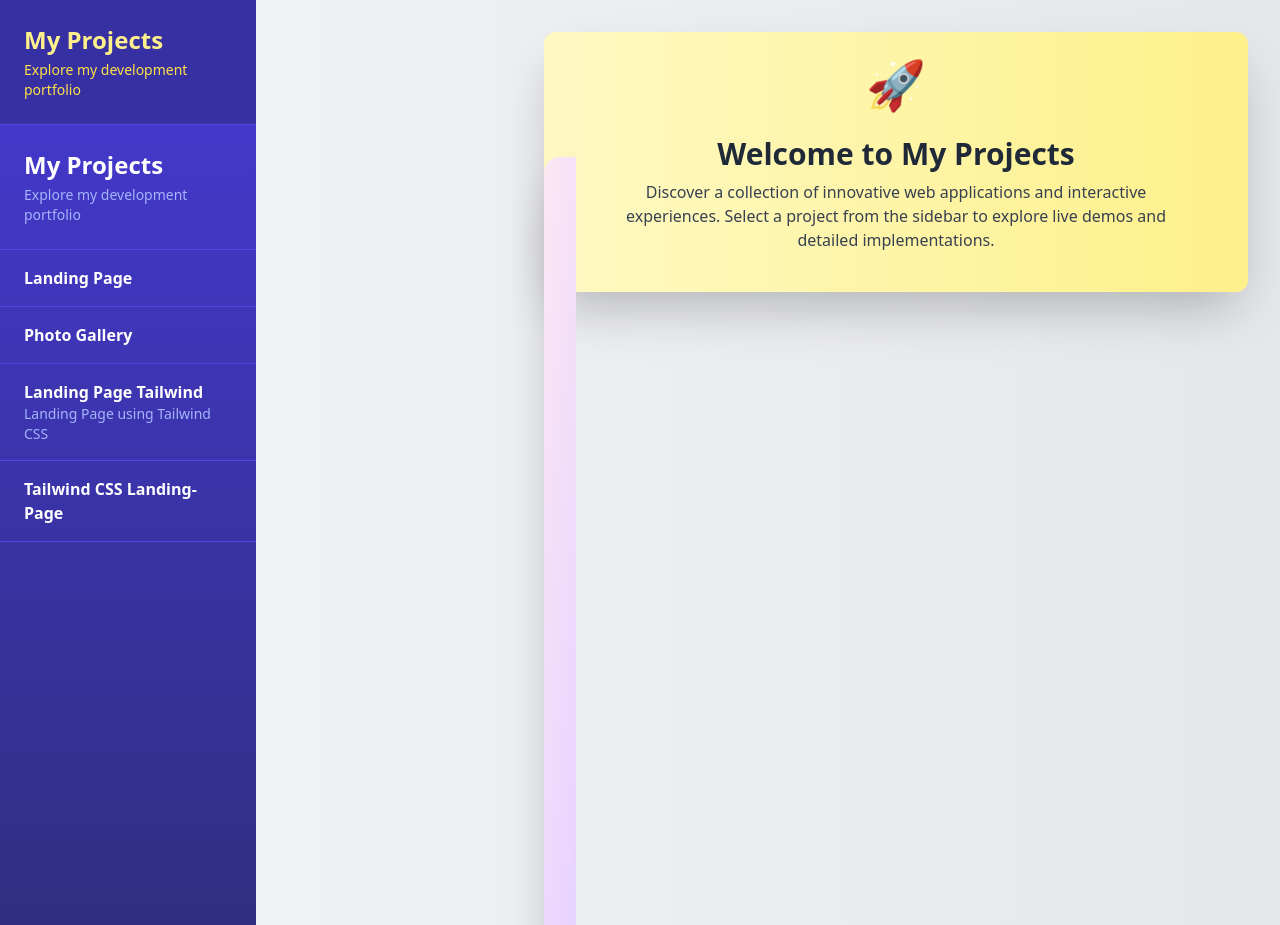
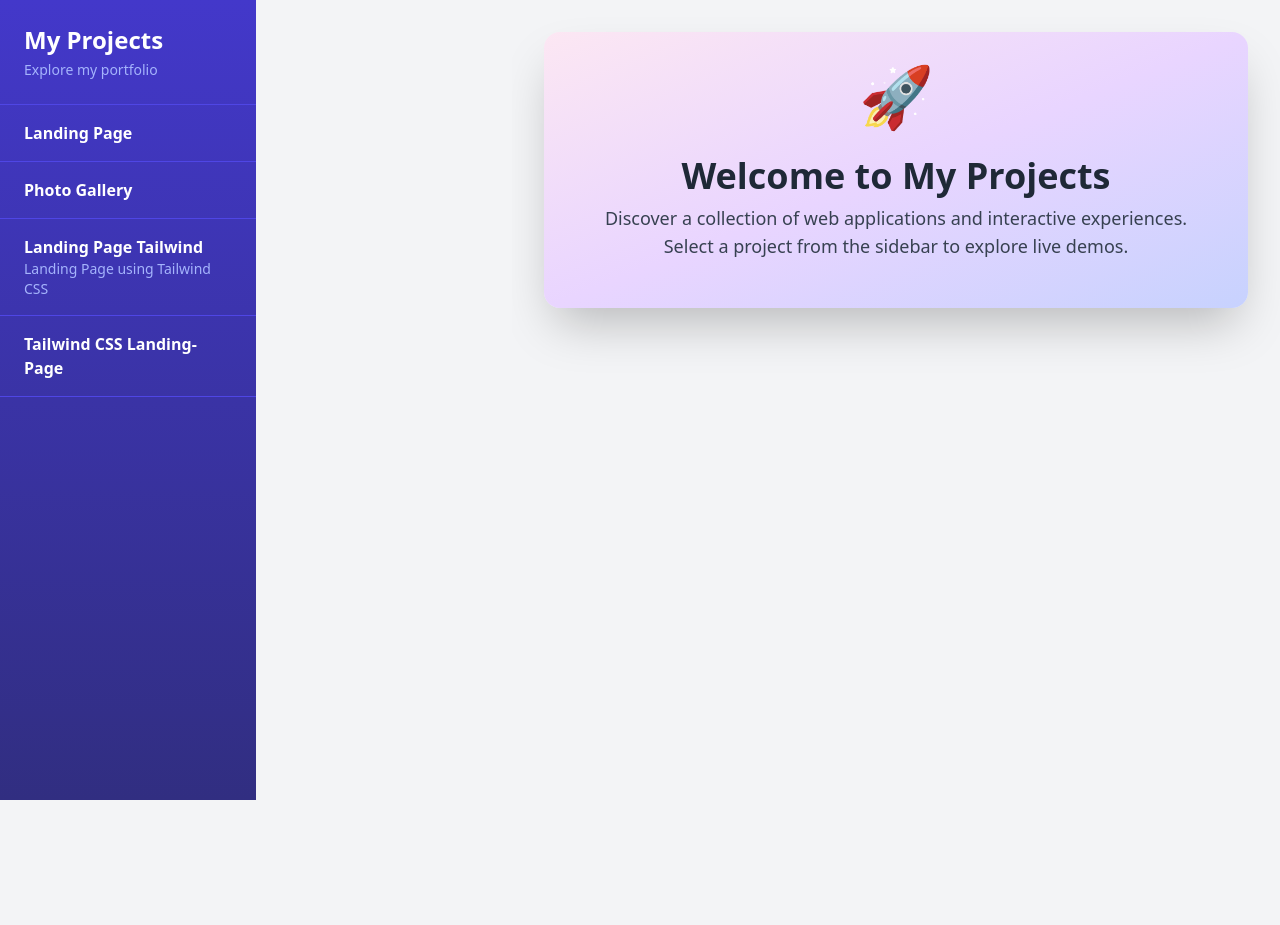
Before and after one commit to samrudhitibile27/projects, a plain HTML site: page index.html in a window 1280 px wide. After the commit the page ends 800 px from the top, so only its background shows below. Drawn offline with nearby package versions, Linux system fonts and the light colour scheme.

Commit message:
Update index.html

```diff
--- a/index.html
+++ b/index.html
@@ -5,47 +5,8 @@
   <meta name="viewport" content="width=device-width, initial-scale=1.0" />
   <title>Project Dashboard</title>
   <script src="https://cdn.tailwindcss.com"></script>
-</head>
-<body class="bg-gradient-to-r from-gray-100 to-gray-200 text-gray-800">
-
-  <!-- Mobile Menu Toggle -->
-  <button id="mobileMenuToggle" class="sm:hidden fixed top-4 left-4 bg-indigo-700 text-white p-3 rounded shadow z-50">☰</button>
-
-  <!-- Mobile Overlay -->
-  <div id="mobileOverlay" class="hidden fixed inset-0 bg-black bg-opacity-50 z-40"></div>
-
-  <div class="flex h-screen">
-
-    <!-- Sidebar -->
-    <nav id="sidebar" class="bg-indigo-800 text-yellow-200 w-64 flex-shrink-0 flex flex-col transform sm:translate-x-0 -translate-x-full transition-transform duration-300 z-50">
-      <div class="p-6 border-b border-indigo-600">
-        <h1 class="text-2xl font-bold mb-1">My Projects</h1>
-        <p class="text-yellow-300 text-sm">Explore my development portfolio</p>
-      </div>
-
-      <div class="flex-1 overflow-y-auto">
-        <a href="#" class="block px-6 py-4 border-b border-indigo-600 hover:bg-indigo-700 project-item" data-url="https://samrudhitibile27.github.io/html/" data-title="Landing Page">
-          <div class="font-bold">Landing Page</div>
-        </a>
-        <a href="#" class="block px-6 py-4 border-b border-indigo-600 hover:bg-indigo-700 project-item" data-url="https://samrudhitibile27.github.io/webpeges/" data-title="Photo Gallery">
-          <div class="font-bold">Photo Gallery</div>https://samrudhitibile27.github.io/html/
-        </a>
-        <a href="#" class="block px-6 py-4 border-b border-indigo-600 hover:bg-indigo-700 project-item" data-url="https://samrudhitibile27.github.io/Tailwind/" data-title="Landing Page Tailwind">
-          <div class="font-bold">Landing Page Tailwind</div>
-          <div class="text-yellow-300 text-sm">Landing Page using Tailwind CSS</div>
-        </a>
-        <a href="#" class="block px-6 py-4 border-b border-indigo-600 hover:bg-indigo-700 project-item" data-url="https://samrudhitibile04.github.io/Tailwind1/" data-title="Landing Page 2">
-          <div class="font-bold">Tailwind CSS Landing-Page</div>
-        </a>
-      </div><!DOCTYPE html>
-<html lang="en">
-<head>
-  <meta charset="UTF-8" />
-  <meta name="viewport" content="width=device-width, initial-scale=1.0" />
-  <title>Project Dashboard</title>
-  <script src="https://cdn.tailwindcss.com"></script>
   <style>
-    /* Optional: fade-in animation */
+    /* Optional fade-in animation */
     @keyframes fadeIn {
       from { opacity: 0; transform: translateY(20px);}
       to { opacity: 1; transform: translateY(0);}
@@ -53,7 +14,7 @@
     .animate-fadeIn { animation: fadeIn 1s ease-out; }
   </style>
 </head>
-<body class="bg-gradient-to-r from-gray-100 to-gray-200 text-gray-800 font-sans">
+<body class="bg-gray-100 text-gray-800 font-sans">
 
   <!-- Mobile Menu Toggle -->
   <button id="mobileMenuToggle" class="sm:hidden fixed top-4 left-4 bg-indigo-600 text-white p-3 rounded shadow z-50">☰</button>
@@ -67,9 +28,8 @@
     <nav id="sidebar" class="bg-gradient-to-b from-indigo-700 to-indigo-900 text-white w-64 flex-shrink-0 flex flex-col transform sm:translate-x-0 -translate-x-full transition-transform duration-300 z-50">
       <div class="p-6 border-b border-indigo-600">
         <h1 class="text-2xl font-bold mb-1">My Projects</h1>
-        <p class="text-indigo-300 text-sm">Explore my development portfolio</p>
+        <p class="text-indigo-300 text-sm">Explore my portfolio</p>
       </div>
-
       <div class="flex-1 overflow-y-auto">
         <a href="#" class="block px-6 py-4 border-b border-indigo-600 hover:bg-indigo-600 project-item" data-url="https://samrudhitibile27.github.io/html/" data-title="Landing Page">
           <div class="font-bold">Landing Page</div>
@@ -95,7 +55,7 @@
         <div class="text-6xl mb-4 animate-bounce">🚀</div>
         <h1 class="text-4xl font-extrabold mb-2">Welcome to My Projects</h1>
         <p class="text-gray-700 max-w-2xl mx-auto text-lg">
-          Discover a collection of innovative web applications and interactive experiences. Select a project from the sidebar to explore live demos and detailed implementations.
+          Discover a collection of web applications and interactive experiences. Select a project from the sidebar to explore live demos.
         </p>
       </div>
 
@@ -110,32 +70,6 @@
         <iframe id="project-frame" class="w-full h-[500px] border-2 border-gray-300 rounded-xl shadow-lg"></iframe>
       </div>
 
-    </main>
-  </div>
-
-    </nav>
-
-    <!-- Main Content -->
-    <main class="flex-1 p-8 overflow-y-auto ml-0 sm:ml-64">
-      <!-- Welcome Screen -->
-      <div id="welcome" class="text-center bg-gradient-to-r from-yellow-100 to-yellow-200 rounded-xl shadow-2xl p-10">
-        <div class="text-5xl mb-4 animate-bounce">🚀</div>
-        <h1 class="text-3xl font-bold mb-2">Welcome to My Projects</h1>
-        <p class="text-gray-700 max-w-xl mx-auto">
-          Discover a collection of innovative web applications and interactive experiences. Select a project from the sidebar to explore live demos and detailed implementations.
-        </p>
-      </div>
-
-      <!-- Project Content -->
-      <div id="project-content" class="hidden bg-white rounded-xl shadow-2xl p-6 mt-6">
-        <div class="flex justify-between items-center mb-4">
-          <h2 id="project-title" class="text-2xl font-bold">Project Title</h2>
-          <a href="#" id="external-link" target="_blank" class="text-indigo-700 font-semibold flex items-center gap-1">
-            Open in New Tab ↗
-          </a>
-        </div>
-        <iframe id="project-frame" class="w-full h-[500px] border-2 border-gray-300 rounded-md"></iframe>
-      </div>
     </main>
   </div>
 
@@ -183,5 +117,6 @@
       });
     });
   </script>
+
 </body>
 </html>
```
